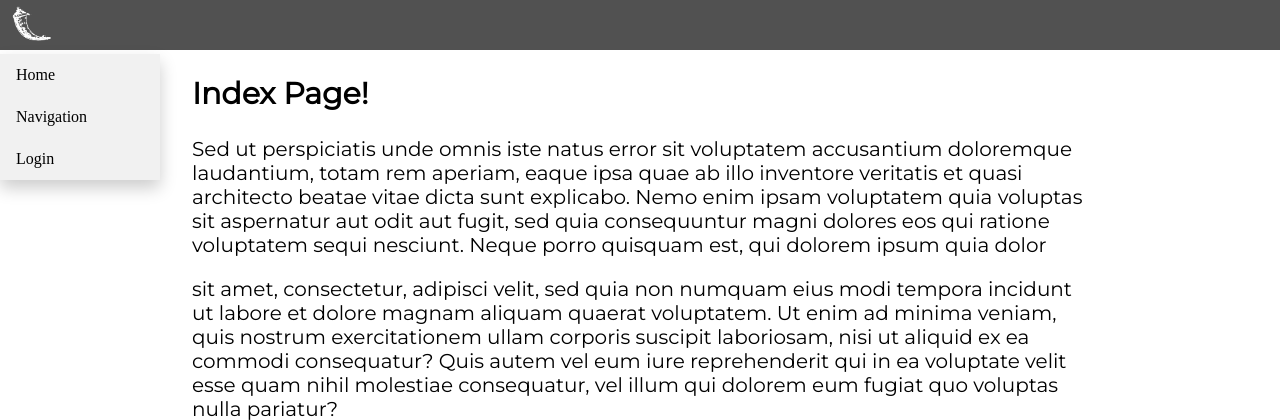
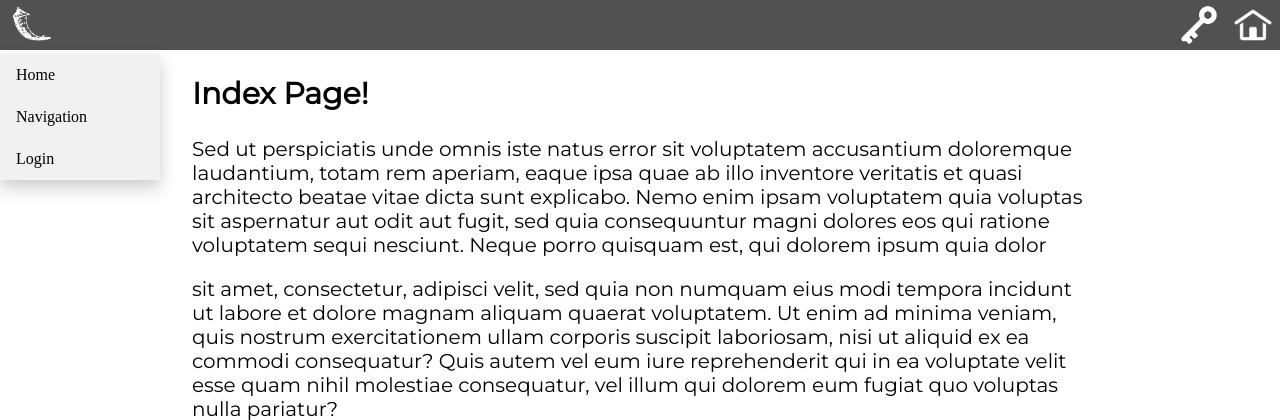
Before and after one commit to S-Comic/Experimentation, a Flask app: page / in a window 1280 px wide. Shown: the top 420 px of the page. Run offline with Flask 2, Linux system fonts and the light colour scheme.

Commit message:
Bug Fix
Fixed a bug where images would not load on any pages other than the Index page.

Added icons in the corner of the header for future navigation

```diff
--- a/static/MainStyles.css
+++ b/static/MainStyles.css
@@ -46,7 +46,7 @@
 }
 
 .main-header h2{
-  font-family: 'Montserrat', sans-serif;
+  font-family: 'Raleway', sans-serif;
   font-size: 30px;
   transition: all 0.3s ease 0s;
   margin-top: 0px;
@@ -54,12 +54,10 @@
   color: white;
 }
 
-.header-container{
-  width: 200px;
-  padding: 13px;
-  border-right: 1px solid white;
-  border-left: 1px solid white;
-  float: right;
+.header-container img{
+  float:right;
+  max-height: 40px;
+  padding-top: 5px;
 }
 
 .main-header h2:hover{
@@ -129,8 +127,6 @@
     display: block;
 }
 
-.navi-content-hidden a:hover {background-color: #ddd}
-
 .navi-content:hover .navi-content-hidden {
     display: block;
 }
--- a/templates/modules/fonts.html
+++ b/templates/modules/fonts.html
@@ -1 +1,2 @@
 <link href="https://fonts.googleapis.com/css?family=Montserrat" rel="stylesheet" />
+<link href="https://fonts.googleapis.com/css?family=Raleway" rel="stylesheet">
--- a/templates/modules/header.html
+++ b/templates/modules/header.html
@@ -5,14 +5,17 @@
 <header class="main-header" role="banner">
 
 <div class = "navi-content">
-  <img src = "static\images\flask-logo.png" />
+  <img src = "\static\images\flask-logo.png" />
   <div class = "navi-content-hidden">
     <a href="/">Home</a>
     <a href="/navigation/">Navigation</a>
     <a href="/login/">Login</a>
   </div>
 </div>
-
+<div class = "header-container">
+<img src = "\static\images\Icons\House.png" />
+<img src = "\static\images\Icons\Key.png" />
+</div>
 </header>
 
 <div class = "spacer"></div>
```
Also changed, not shown: static/images/Icons/House.png (added), static/images/Icons/Key.png (added).
